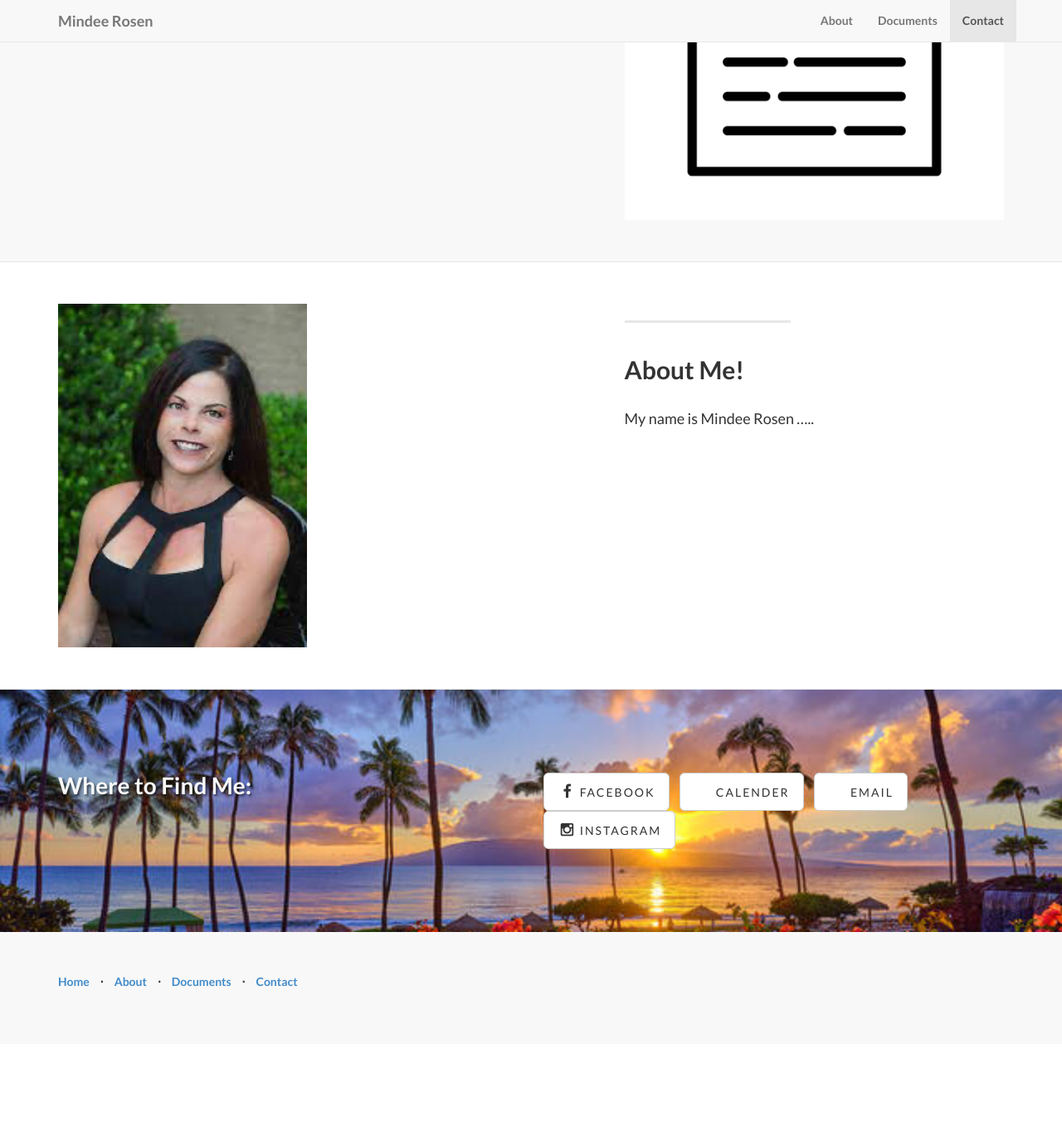
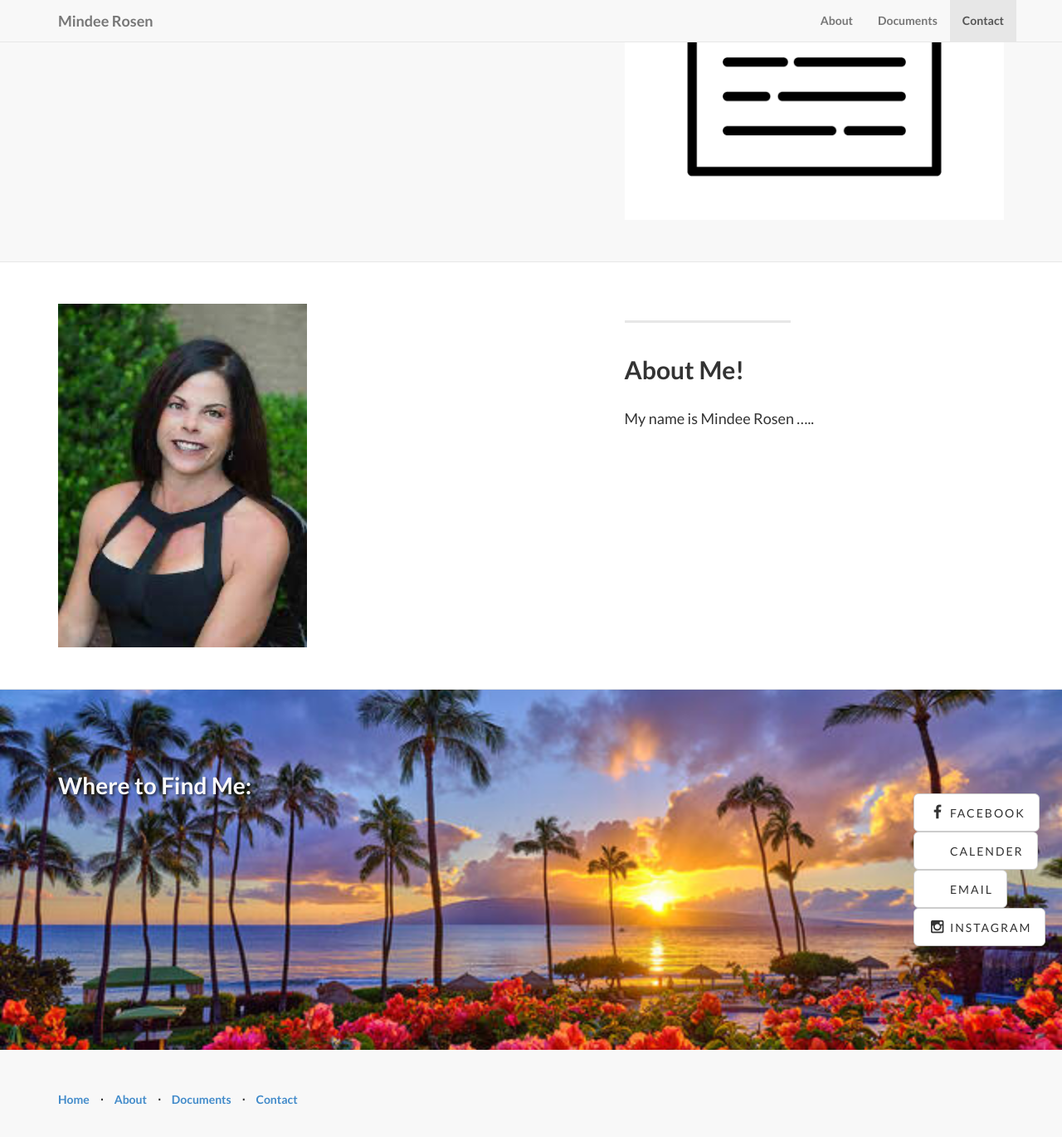
Before and after one commit to zacklacanna/mindee-website, a Jekyll site: the page built from index.html, in a window 1280 px wide and 1400 px high, scrolled down 1782 px. Shown: the top 1370 px of the window at 83% size. Built offline with Jekyll 4.4.1, drawn with Linux system fonts in a browser that asks for light colours; nearby versions of some CDN libraries; library files that are not in the unit come from our copies; before the commit the page ends 3040 px from its top, so only the background shows below that.

Commit message:
Update landing-page.css

```diff
--- a/css/landing-page.css
+++ b/css/landing-page.css
@@ -129,6 +129,8 @@ h6 {
 .banner-social-buttons {
     float: right;
     margin-top: 0;
+    width: 25%; /* three boxes (use 25% for four, and 50% for two, etc) */
+    padding: 25px;
 }
 
 @media(max-width:1199px) {
```
